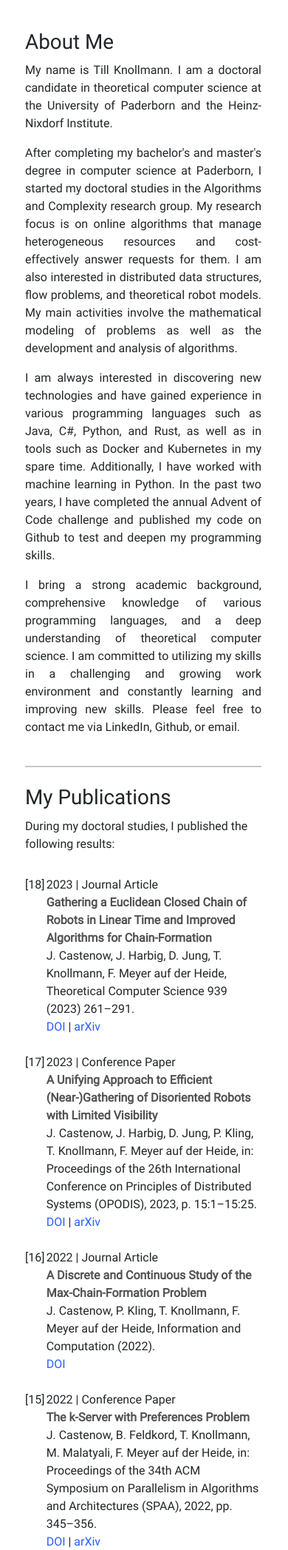
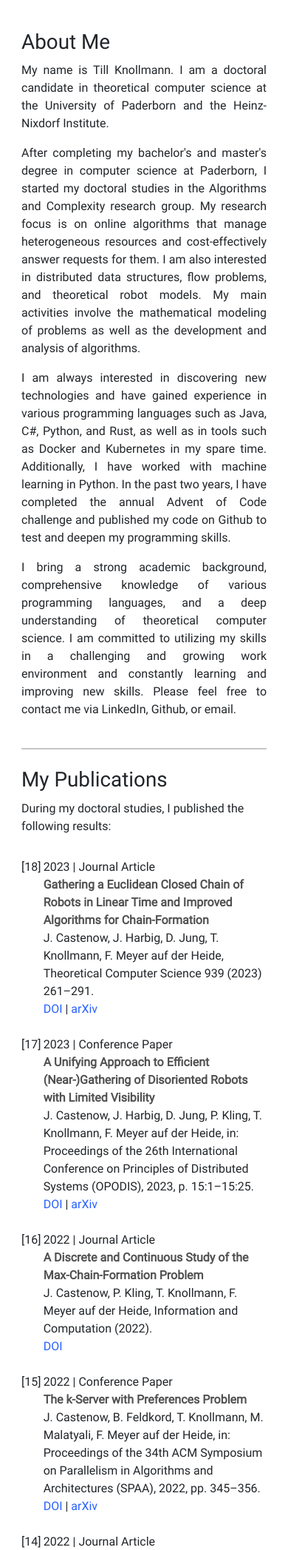
Before and after one commit to TillKnollmann/Homepage, a PHP site: page /en/ in a window 390 px wide. Shown: the part 411-2506 px from the top of the page at 74% size. Run offline with PHP 8.4, Linux system fonts and the light colour scheme.

Commit message:
Improve layout on small screens

```diff
--- a/styles/main.css
+++ b/styles/main.css
@@ -19,7 +19,8 @@
 
 #content {
     min-height: calc(100vh);
-    padding-left: 10px;
+    padding-left: 5px;
+    padding-right: 5px;
     padding-top: 40px;
     padding-bottom: 40px;
     max-width: 800px;
@@ -146,6 +147,7 @@ h3 {
 
 #publications .col-1 {
     text-align: right;
+    padding-right: 5px;
 }
 
 h1 {
```
